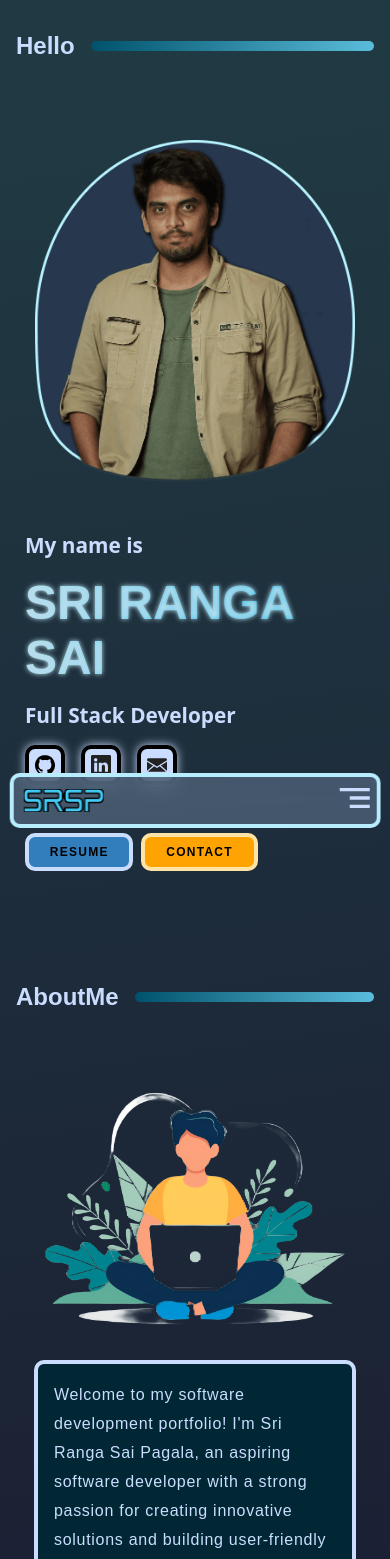
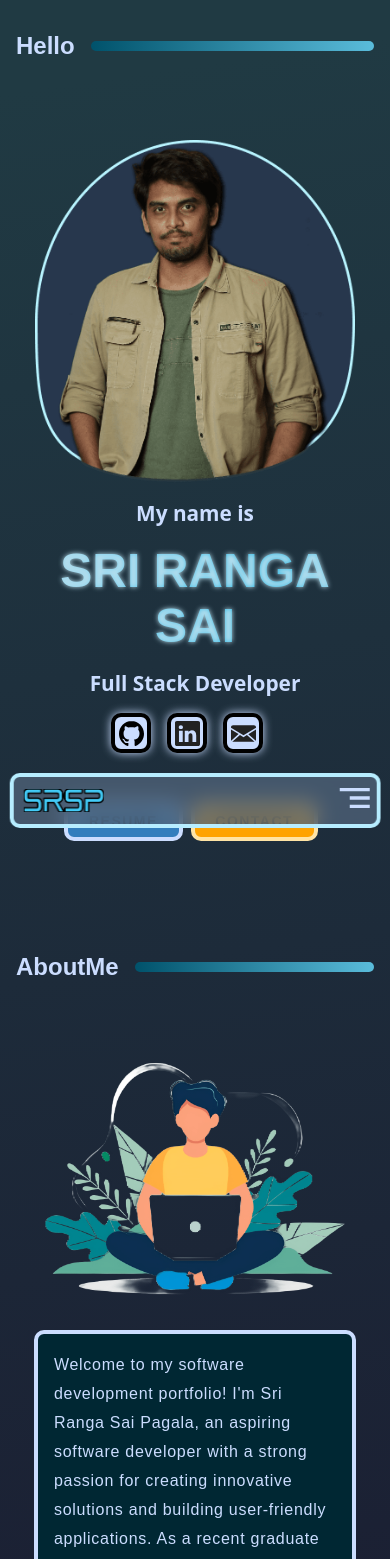
Before and after one commit to theunhackable/theunhackable, a React (Create React App) app: page / in a window 390 px wide. Shown: the top 1559 px of the page. Built offline with nearby package versions, Linux system fonts and the light colour scheme.

Commit message:
centered contact card for small screens

```diff
--- a/src/components/hero/hero.css
+++ b/src/components/hero/hero.css
@@ -74,13 +74,11 @@
     .hero-image{
         width:20rem;
     }
+
     .hero-container{
         flex-direction: column-reverse;
-        justify-content: center;
-        gap: 2rem;
     }
     .hero-text{
-        justify-content: center;
-        align-items: center;
+        text-align: center;
     }
 }
--- a/src/components/projects/projects.css
+++ b/src/components/projects/projects.css
@@ -5,6 +5,7 @@
     gap: 1.5rem;
     width: 95%;
     margin: 5rem auto;
+    max-width: 1000px;
 }
 
 
--- a/src/containers/contactCard/contactCard.css
+++ b/src/containers/contactCard/contactCard.css
@@ -97,3 +97,22 @@
         height:10px;
     }
 }
+@media only screen and (max-width: 670px) {
+    .contact-card-container{
+        align-items: center;
+    }
+
+    .resume-button > a, .contact-button > a{
+        font-size: 14px;
+
+    }
+
+    .social-container  img{
+        width: 25px;
+        height:25px;
+    }
+    .contact-card{
+        width: 35px;
+        height:35px;
+    }
+}
```
